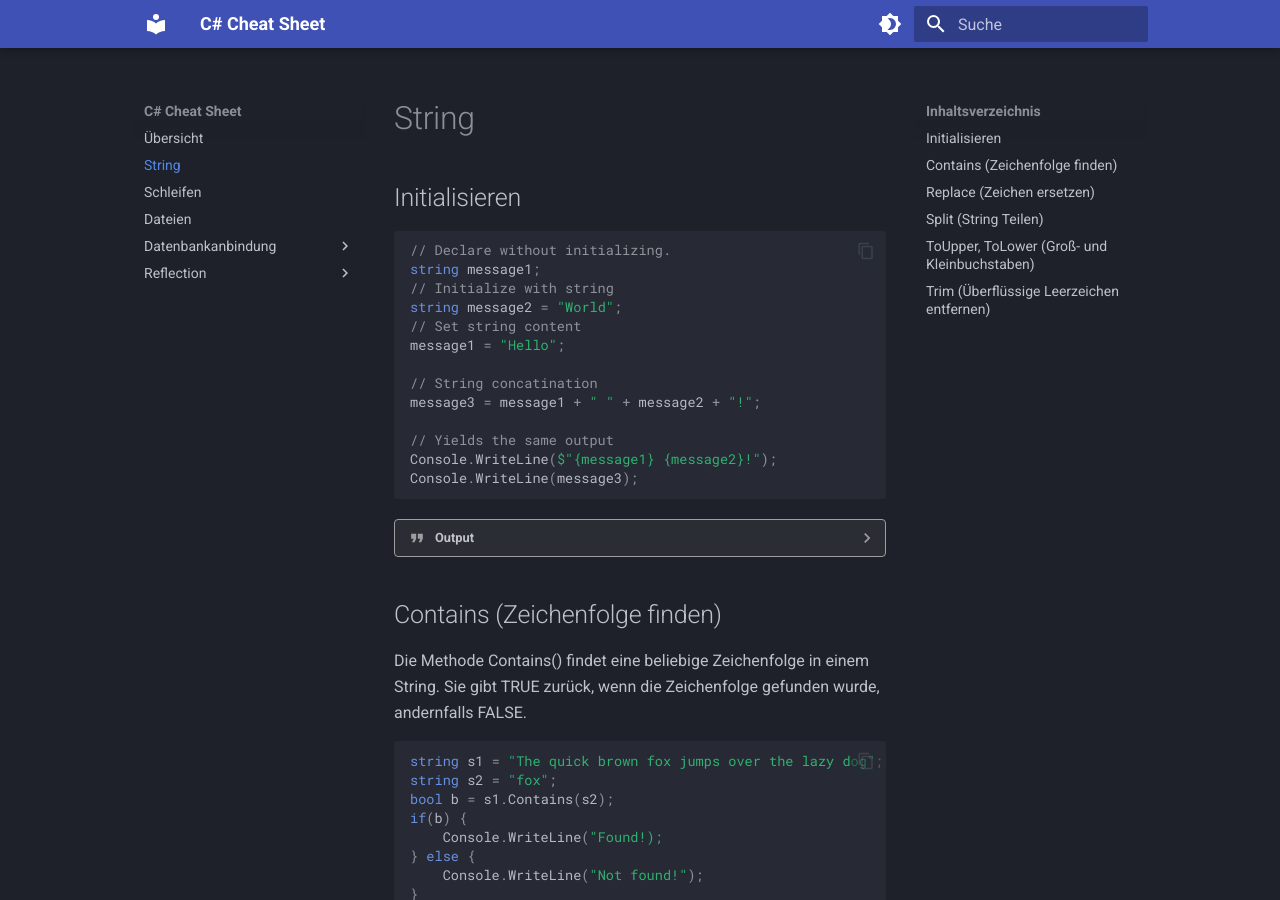
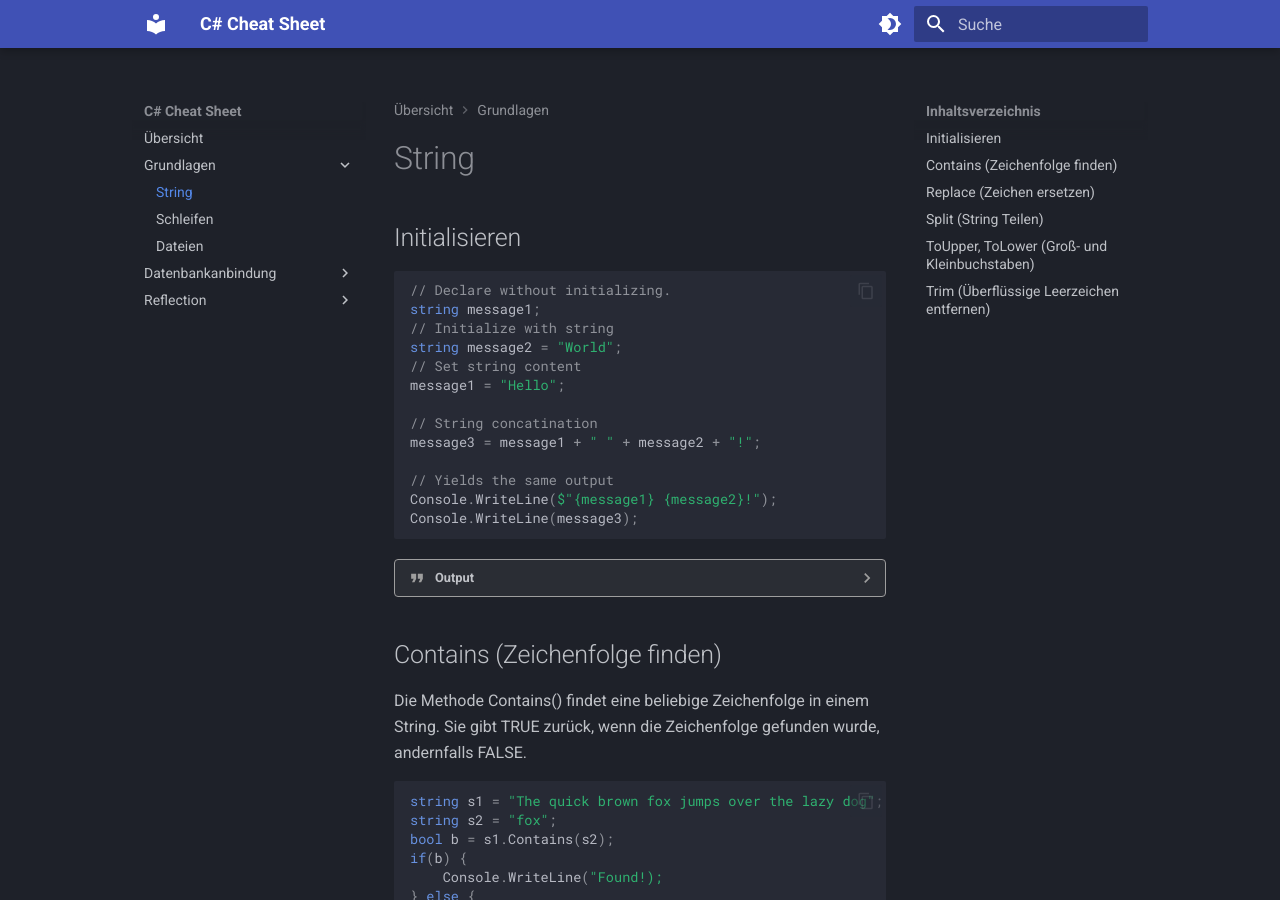
Before and after one commit to swop-bs/cheat-sheet, an MkDocs documentation site: the page built from docs/grundlagen/string.md, in a window 1280 px wide and 900 px high. Built offline with MkDocs 1.6.1 and Material for MkDocs 9.7.7, drawn with Linux system fonts in a browser that asks for light colours.

Commit message:
Added Grundlagen

```diff
--- a/mkdocs.yml
+++ b/mkdocs.yml
@@ -2,10 +2,11 @@
 
 nav:
     - Übersicht: index.md
-    - String: string.md
-    #- Verzweigung: verzweigung.md
-    - Schleifen: schleifen.md
-    - Dateien: dateien.md
+    - Grundlagen:
+        - String: grundlagen/string.md
+        #- Verzweigung: grundlagen/verzweigung.md
+        - Schleifen: grundlagen/schleifen.md
+        - Dateien: grundlagen/dateien.md
     - Datenbankanbindung:
       - db/index.md
       - Installation: db/datanbankanbindung.md
@@ -39,6 +40,8 @@
       - search.suggest
       - search.share
       - navigation.indexes
+      - navigation.path
+      #- toc.integrate # Headers on the left instead of right side
 
 markdown_extensions:
   - admonition
```
Also changed, not shown: docs/grundlagen/dateien.md (renamed from docs/dateien.md), docs/grundlagen/schleifen.md (renamed from docs/schleifen.md), docs/grundlagen/string.md (renamed from docs/string.md).
